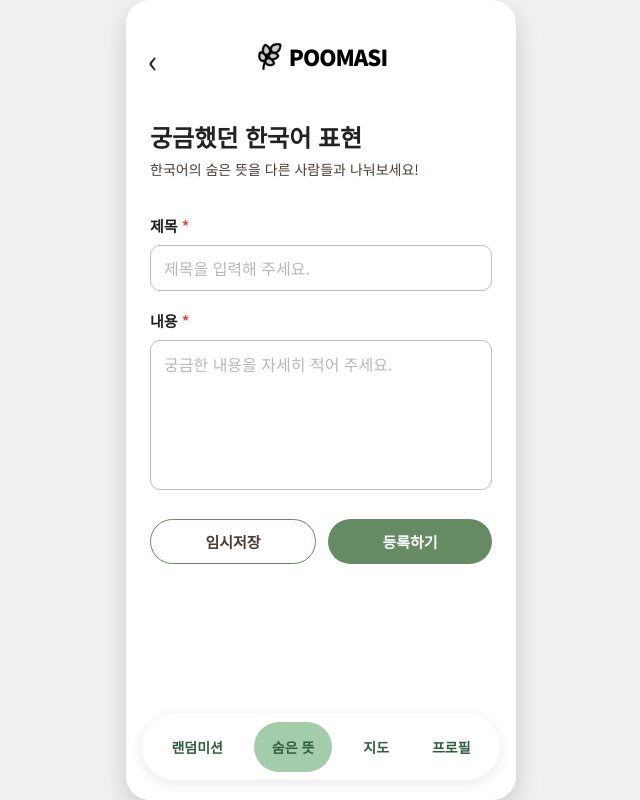
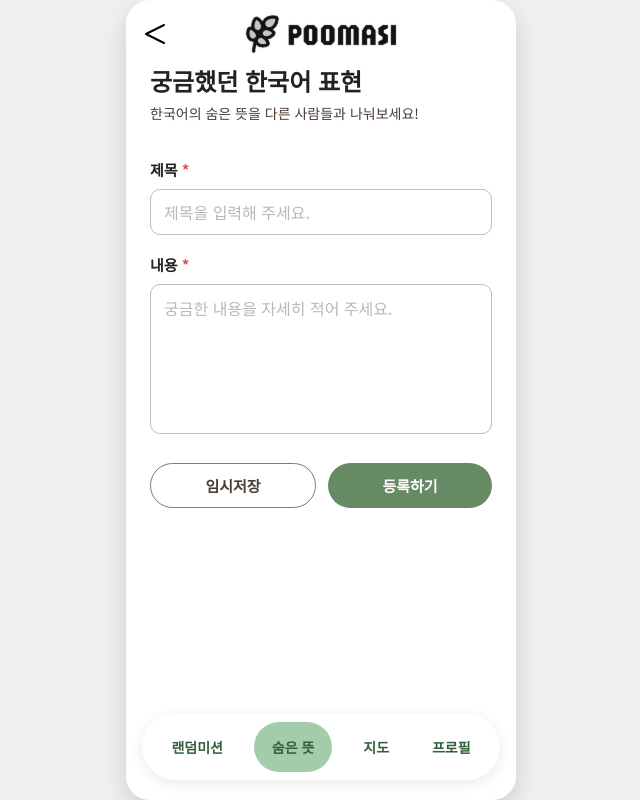
Before and after one commit to 2026-Hackathon5/Poomasi, a React (Vite) app in the folder frontend/: page /posts/new in a window 1280 px wide. Shown: the whole page, without its empty margins (319-959 px from the left). Built offline with nearby package versions, Linux system fonts and the light colour scheme; no server answers; a web font is replaced by a local one.

Commit message:
fix: 숨은 뜻 로고를 공통 상단 바로 통일

```diff
--- a/frontend/src/App.css
+++ b/frontend/src/App.css
@@ -1902,3 +1902,20 @@
 .app-container .feedback-main > p { font-size: 14px; }
 .app-container .pm-modal h2 { font-size: 20px; }
 .app-container .pm-modal p { font-size: 14px; }
+
+/* 숨은 뜻: 오른쪽 스크롤 막대 숨기기 (스크롤은 그대로 됨), 옆으로 밀리는 가로 스크롤 막기 */
+.app-container .poomasi-page,
+.app-container .poomasi-page * {
+  scrollbar-width: none;
+}
+
+.app-container .poomasi-page::-webkit-scrollbar,
+.app-container .poomasi-page *::-webkit-scrollbar {
+  display: none;
+}
+
+.app-container .list-main,
+.app-container .write-main,
+.app-container .detail-main {
+  overflow-x: hidden;
+}
--- a/frontend/src/components/PostDetailScreen.tsx
+++ b/frontend/src/components/PostDetailScreen.tsx
@@ -3,7 +3,7 @@ import { useCallback, useEffect, useState } from 'react';
 import { useNavigate, useParams } from 'react-router-dom';
 import type { Comment, Post } from '../types/post';
 import { postsApi } from '../api/posts';
-import icon from '../assets/icon.png';
+import { LogoHeader } from './ui';
 import BottomNav from './BottomNav';
 
 export default function PostDetailScreen() {
@@ -146,12 +146,8 @@ export default function PostDetailScreen() {
 
   return (
     <div className="poomasi-page detail-page">
-      <header className="pm-header">
-        <div className="pm-logo">
-          <img src={icon} alt="" />
-          <strong>POOMASI</strong>
-        </div>
-      </header>
+      {/* 상단 로고: 랜덤미션 · 프로필과 같은 공통 LogoHeader (누르면 메인으로) */}
+      <LogoHeader />
 
       <main className="detail-main">
         <h1>숨은 뜻 지식인</h1>
--- a/frontend/src/components/PostEditScreen.tsx
+++ b/frontend/src/components/PostEditScreen.tsx
@@ -3,7 +3,7 @@ import { useEffect, useState } from 'react';
 import type { FormEvent } from 'react';
 import { useNavigate, useParams } from 'react-router-dom';
 import { postsApi } from '../api/posts';
-import icon from '../assets/icon.png';
+import { LogoHeader } from './ui';
 import BottomNav from './BottomNav';
 
 export default function PostEditScreen() {
@@ -98,19 +98,8 @@ export default function PostEditScreen() {
 
   return (
     <div className="poomasi-page edit-page">
-      <header className="pm-header">
-        <button
-          className="pm-back"
-          onClick={() => navigate(detailPath)}
-        >
-          ‹
-        </button>
-
-        <div className="pm-logo">
-          <img src={icon} alt="" />
-          <strong>POOMASI</strong>
-        </div>
-      </header>
+      {/* 상단 로고: 공통 LogoHeader + 뒤로가기(상세로) */}
+      <LogoHeader onBack={() => navigate(detailPath)} />
 
       <main className="write-main">
         <h1>글 수정하기</h1>
--- a/frontend/src/components/PostListScreen.tsx
+++ b/frontend/src/components/PostListScreen.tsx
@@ -3,7 +3,7 @@ import { useEffect, useState } from 'react';
 import { useNavigate } from 'react-router-dom';
 import type { Post } from '../types/post';
 import { postsApi } from '../api/posts';
-import icon from '../assets/icon.png';
+import { LogoHeader } from './ui';
 import BottomNav from './BottomNav';
 
 const dailyExpressions = [
@@ -76,12 +76,8 @@ export default function PostListScreen() {
 
   return (
     <div className="poomasi-page list-page">
-      <header className="pm-header">
-        <div className="pm-logo">
-          <img src={icon} alt="" />
-          <strong>POOMASI</strong>
-        </div>
-      </header>
+      {/* 상단 로고: 랜덤미션 · 프로필과 같은 공통 LogoHeader (누르면 메인으로) */}
+      <LogoHeader />
 
       <main className="list-main">
         <section className="daily-expression">
--- a/frontend/src/components/PostScreen.tsx
+++ b/frontend/src/components/PostScreen.tsx
@@ -4,7 +4,7 @@ import type { FormEvent } from 'react';
 import { useNavigate } from 'react-router-dom';
 import type { Post } from '../types/post';
 import { postsApi } from '../api/posts';
-import icon from '../assets/icon.png';
+import { LogoHeader } from './ui';
 import BottomNav from './BottomNav';
 
 const DRAFT_KEY = 'poomasi-post-draft-v1';
@@ -106,23 +106,8 @@ export default function PostScreen() {
           : ''
       }`}
     >
-      <header className="pm-header">
-        {(status === 'editing' ||
-          status === 'submitting') && (
-          <button
-            className="pm-back"
-            onClick={back}
-            disabled={busy}
-          >
-            ‹
-          </button>
-        )}
-
-        <div className="pm-logo">
-          <img src={icon} alt="" />
-          <strong>POOMASI</strong>
-        </div>
-      </header>
+      {/* 상단 로고: 공통 LogoHeader. 글 쓰는 중에만 뒤로가기(등록 중에는 숨김) */}
+      <LogoHeader onBack={status === 'editing' ? back : undefined} />
 
       {(status === 'editing' ||
         status === 'submitting') && (
```
